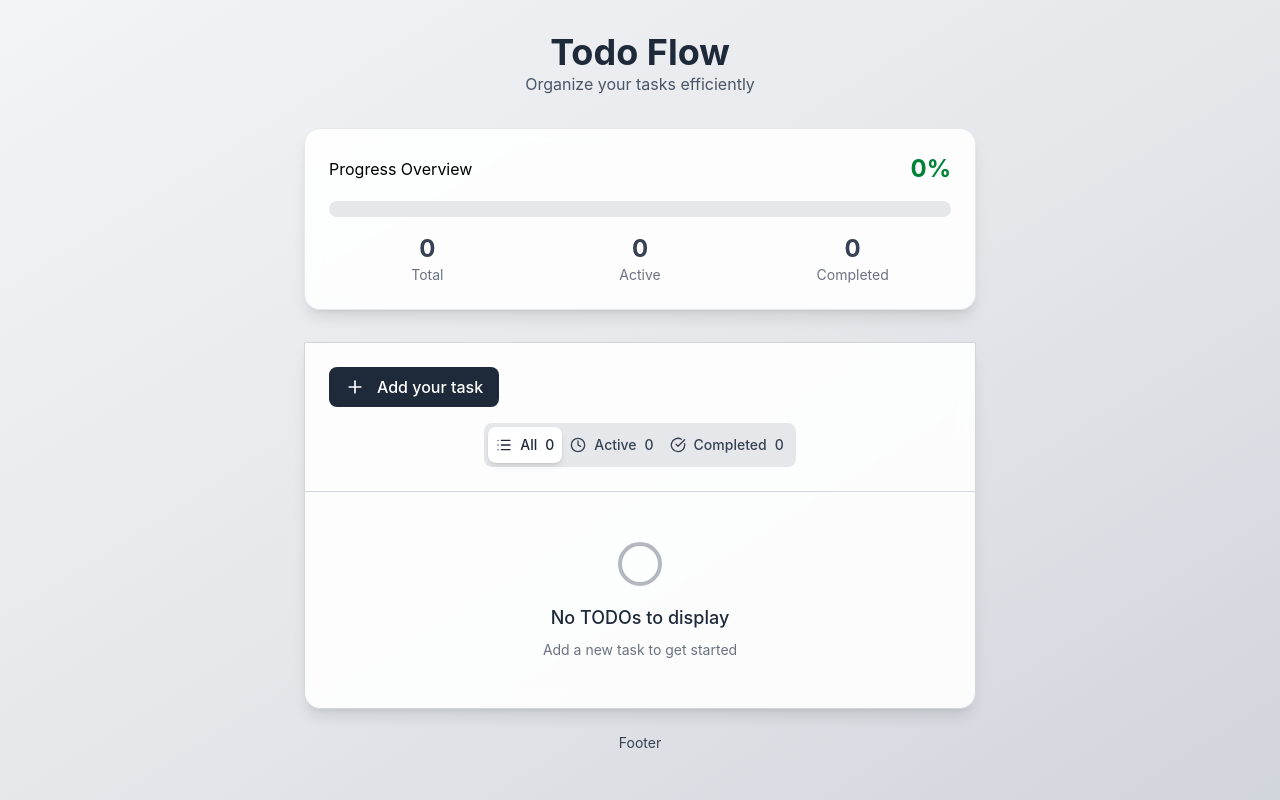
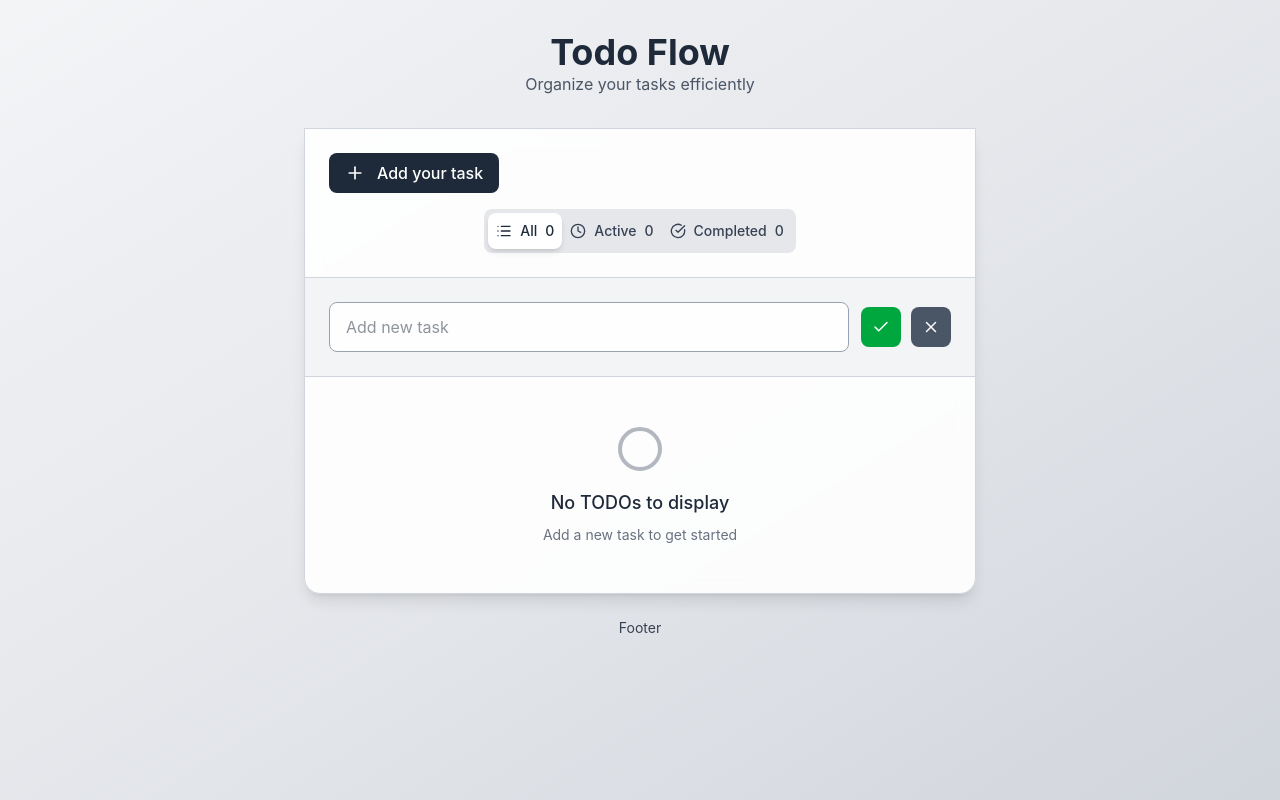
Before and after one commit to JayramPowar/TODO-redux, a React (Vite) app: page / in a window 1280 px wide. Both pictures are taken after a click on the button "Add your task". Built offline with nearby package versions, Linux system fonts and the light colour scheme.

Commit message:
created action creator for adding tasks

```diff
--- a/src/components/TodoApp.jsx
+++ b/src/components/TodoApp.jsx
@@ -2,7 +2,7 @@ import { CheckCircle2, Plus, Trash2, Circle, Filter } from "lucide-react";
 import TodoFilter from "./TodoFilter";
 import TodoForm from "./TodoForm";
 import TodoItem from "./TodoItem";
-import { useSelector } from "react-redux";
+import { useDispatch, useSelector } from "react-redux";
 import {
   selectFilter,
   selectFilteredTodos,
@@ -10,13 +10,23 @@ import {
   selectTodos,
   selectTodoStats,
 } from "../store/selectors";
+import { setIsAddingTodo } from "../store/todoSlice";
 // import TodoItem from './TodoItem';
 const TodoApp = () => {
+  const dispatch = useDispatch();
+
   const todos = useSelector(selectTodos);
   const filteredTodos = useSelector(selectFilteredTodos);
   const stats = useSelector(selectTodoStats);
   const filter = useSelector(selectFilter);
   const isAddingTodo = useSelector(selectIsAddingTodo);
+
+  console.log(todos);
+
+
+  const handleAddTodo = () => {
+    dispatch(setIsAddingTodo(true));
+  }
 
   return (
     <div className="min-h-screen bg-linear-to-br from-gray-100 via-gray-200 to-gray-300 py-8 px-4">
@@ -27,7 +37,7 @@ const TodoApp = () => {
           <p className="text-gray-600">Organize your tasks efficiently</p>
         </div>
         {/* Stats Card */}
-        <div className="bg-white/90 backdrop-blur-sm shadow-lg rounded-2xl p-6 mb-8 border border-gray-200">
+        {stats.total >0 && (<div className="bg-white/90 backdrop-blur-sm shadow-lg rounded-2xl p-6 mb-8 border border-gray-200">
           <div className="flex justify-between items-center mb-4">
             <h2>Progress Overview</h2>
             <div className="text-2xl font-bold text-green-700">
@@ -69,14 +79,14 @@ const TodoApp = () => {
               <div className="text-sm text-gray-500">Completed</div>
             </div>
           </div>
-        </div>
+        </div>)}
 
         {/* Main TODO container */}
         <div className="bg-white/90 backdrop-blur-sm shadow-lg rounded-b-2xl border border-gray-300 overflow-hidden">
           {/* Action Bar */}
           <div className="p-6 border-b border-gray-300 ">
             <div className="flex items-center justify-between mb-4">
-              <button className="flex items-center gap-3 bg-gray-800 text-white px-4 py-2 rounded-lg hover:bg-gray-600 transition-colors duration-300 font-medium cursor-pointer">
+              <button className="flex items-center gap-3 bg-gray-800 text-white px-4 py-2 rounded-lg hover:bg-gray-600 transition-colors duration-300 font-medium cursor-pointer" onClick={handleAddTodo}>
                 <Plus size={20} /> Add your task
               </button>
 
@@ -107,7 +117,7 @@ const TodoApp = () => {
           {/* TODO Form */}
           {isAddingTodo && (
             <div className="p-6 border-b border-gray-300 bg-gray-100">
-              <TodoForm />
+              <TodoForm  />
             </div>
           )}
 
--- a/src/components/TodoForm.jsx
+++ b/src/components/TodoForm.jsx
@@ -1,12 +1,33 @@
 import { Check, X } from "lucide-react";
+import { useRef, useState } from "react";
+import { useDispatch } from "react-redux";
+import { addTodo } from "../store/todoSlice";
 
 
-const TodoForm = () => {
+const TodoForm = ({onSubmit, onCancel, initialValue = "", placeholder = "Add new task"}) => {
+    const dispatch = useDispatch();
+    const [text,setText] = useState(initialValue);
+    const inputRef = useRef(null);
+
+    const handleSubmit = (e) => {
+        e.preventDefault();
+        const trimmedText = text.trim();
+
+        if(trimmedText) {
+           if(onSubmit) {
+                onSubmit(trimmedText);
+           }else{
+            dispatch(addTodo(trimmedText));
+           }
+           setText("");
+        }
+    };
+
   return (
-    <div className="flex items-center gap-3">
+    <form className="flex items-center gap-3" onSubmit={handleSubmit}>
         <div className="flex-1">
 
-            <input className="w-full px-4 py-3 border border-gray-400 rounded-lg focus:outline-none focus:ring-2 focus:ring-gray-800 focus:border-transparent transition-all duration-200 bg-white/90 backdrop-blur-sm text-gray-800 placeholder:bg-gray-600" maxLength={500} />
+            <input ref={inputRef} value = {text} onChange={(e) => setText(e.target.value)} placeholder={placeholder} className="w-full px-4 py-3 border border-gray-400 rounded-lg focus:outline-none focus:ring-2 focus:ring-gray-800 focus:border-transparent transition-all duration-200 bg-white/90 backdrop-blur-sm text-gray-800 " maxLength={500} />
         </div>
         <div className="flex items-center gap-2.5">
             <button type="submit" className="flex items-center justify-center w-10 h-10 bg-green-600 hover:bg-green-700 disabled:bg-gray-400 disabled:cursor-not-allowed text-white rounded-lg transition-colors duration-200" title="Save TODO">
@@ -17,7 +38,7 @@ const TodoForm = () => {
                 <X size={18} />
             </button>
         </div>
-    </div>
+    </form>
   )
 }
 
--- a/src/components/TodoItem.jsx
+++ b/src/components/TodoItem.jsx
@@ -1,4 +1,5 @@
 import { Check, Calendar, Edit3, Trash2} from "lucide-react";
+import { useState } from "react";
 const TodoItem = ({todo,index}) => {
     const [isEditing, setIsEditing] = useState(false);
     const [isDeleting, setIsDeleting] = useState(false);
--- a/src/store/selectors.js
+++ b/src/store/selectors.js
@@ -1,6 +1,6 @@
 export const selectTodos = (state) => state.todos.items;
 export const selectFilter = (state) => state.todos.filter;
-export const selectIsAddingTodo = (state) => state.todos.setIsAddingTodo;
+export const selectIsAddingTodo = (state) => state.todos.isAddingTodo;
 
 export const selectFilteredTodos = (state) => {
     const todo = state.todos.items;
--- a/src/store/todoSlice.js
+++ b/src/store/todoSlice.js
@@ -12,9 +12,21 @@ const todoSlice = createSlice({
   reducers: {
     setIsAddingTodo : (state, action) => {
       state.isAddingTodo = action.payload;
-    }
+    },
+
+    addTodo :(state,action) => {
+      const newTodo = {
+        id:crypto.randomUUID(),
+        text:action.payload,
+        completed:false,
+        createdAt:new Date().toISOString(),
+        updatedAt:new Date().toISOString(),
+      };
+      state.items.unshift(newTodo);
+      state.isAddingTodo = false;
+    },
   },
 });
 
-export const { setIsAddingTodo } = todoSlice.actions;
+export const { setIsAddingTodo,addTodo } = todoSlice.actions;
 export default todoSlice.reducer;
```
